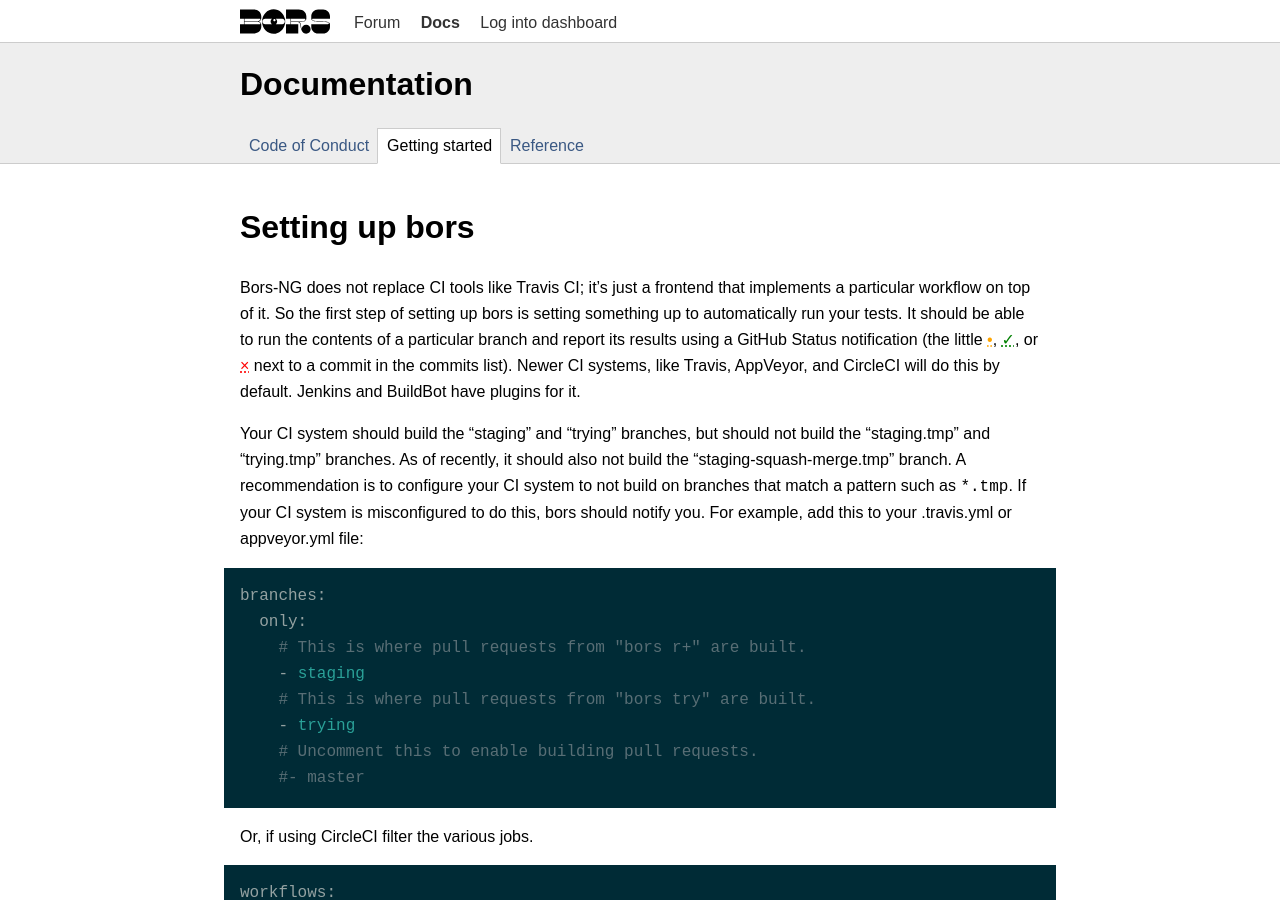
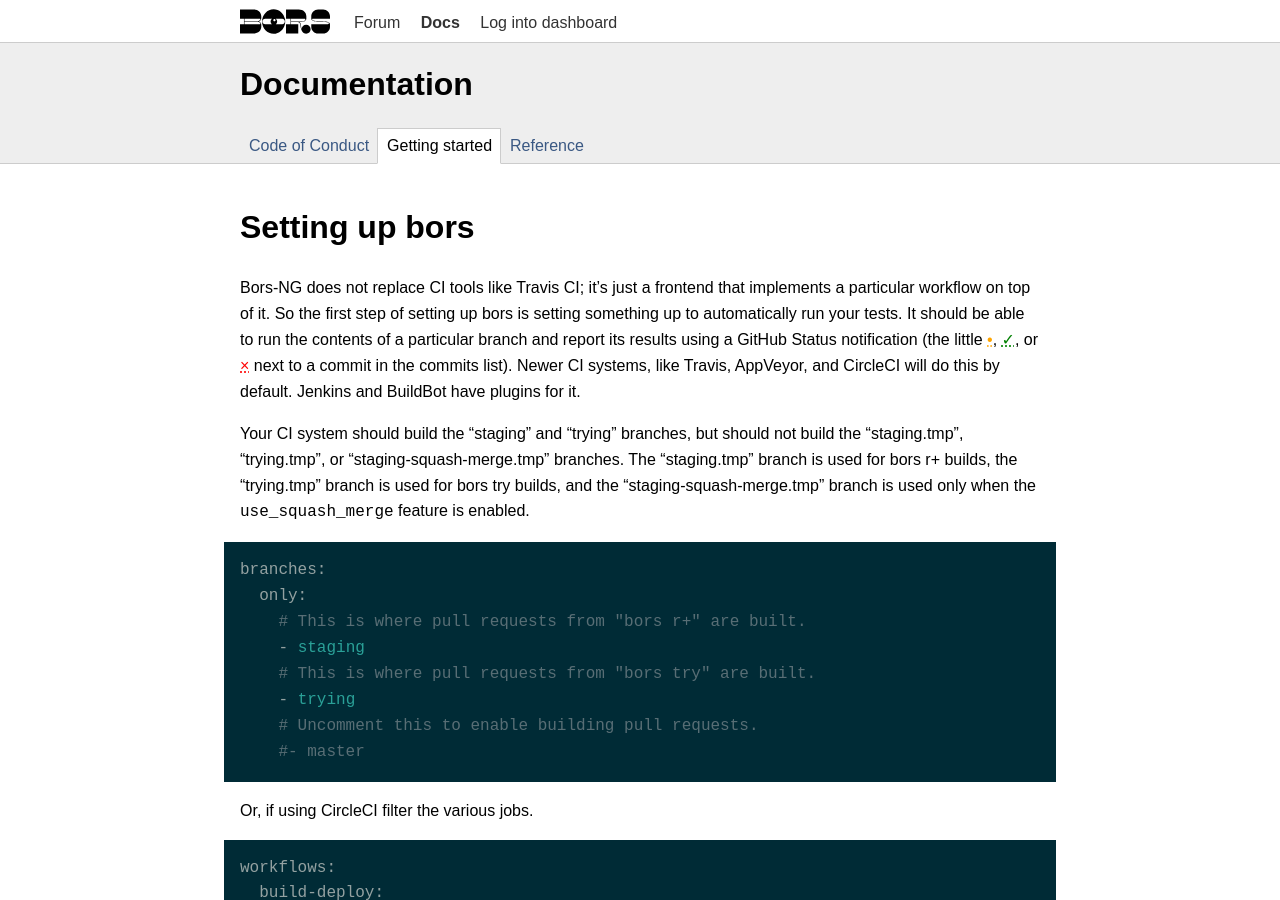
Before and after one commit to bors-ng/bors-ng.github.io, a Jekyll site: the page built from _documentation/getting-started.md, in a window 1280 px wide and 900 px high. Built offline with Jekyll 4.4.1, drawn with Linux system fonts in a browser that asks for light colours.

Commit message:
Improving note on tmp branches
From feedback received in https://github.com/bors-ng/bors-ng.github.io/pull/107

````diff
--- a/_documentation/getting-started.md
+++ b/_documentation/getting-started.md
@@ -14,7 +14,7 @@ It should be able to run the contents of a particular branch
 and report its results using a GitHub Status notification
 (the little <abbr style="color:orange" title="The build is in progress">&bull;</abbr>, <abbr style="color:green" title="Build succeeded">&#10003;</abbr>, or <abbr style="color:red" title="Build failed">&times;</abbr> next to a commit in the commits list). Newer CI systems, like Travis, AppVeyor, and CircleCI will do this by default. Jenkins and BuildBot have plugins for it.
 
-Your CI system should build the "staging" and "trying" branches, but should not build the "staging.tmp" and "trying.tmp" branches. As of recently, it should also not build the "staging-squash-merge.tmp" branch. A recommendation is to configure your CI system to not build on branches that match a pattern such as `*.tmp`. If your CI system is misconfigured to do this, bors should notify you. For example, add this to your .travis.yml or appveyor.yml file:
+Your CI system should build the "staging" and "trying" branches, but should not build the "staging.tmp", "trying.tmp", or "staging-squash-merge.tmp" branches. The "staging.tmp" branch is used for bors r+ builds, the "trying.tmp" branch is used for bors try builds, and the "staging-squash-merge.tmp" branch is used only when the `use_squash_merge` feature is enabled.
 
 ```yaml
 branches:
````
